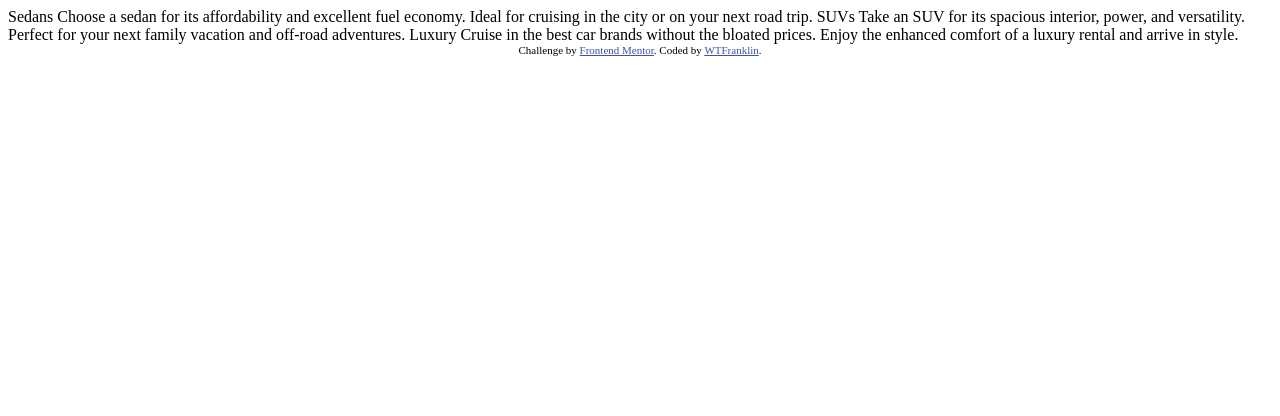
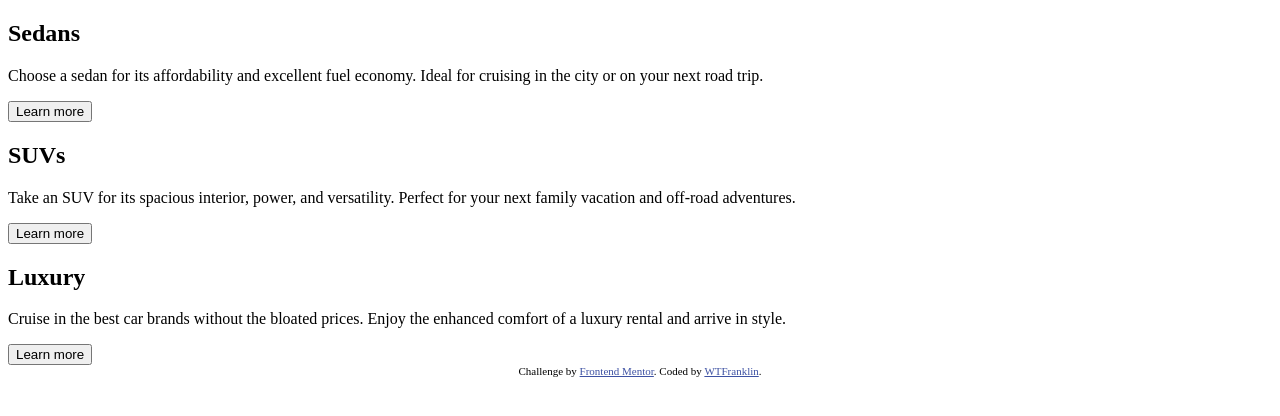
Before and after one commit to frankaddelia/three-column-layout-component, a plain HTML site: page index.html in a window 1280 px wide. Drawn offline with Linux system fonts and the light colour scheme.

Commit message:
Add markup

```diff
--- a/index.html
+++ b/index.html
@@ -25,22 +25,39 @@
 
 <body>
 
-    Sedans
+    <main class="container">
+        <div id="sedans" class="column">
+            <h2>Sedans</h2>
+            <p>
                 Choose a sedan for its affordability and excellent fuel economy. Ideal for cruising in the city
                 or on your next road trip.
+            </p>
+            <button>Learn more</button>
+        </div>
 
-    SUVs
+        <div id="suvs" class="column">
+            <h2>SUVs</h2>
+            <p>
                 Take an SUV for its spacious interior, power, and versatility. Perfect for your next family vacation
                 and off-road adventures.
+            </p>
+            <button>Learn more</button>
+        </div>
 
-    Luxury
+        <div id="luxury" class="column">
+            <h2>Luxury</h2>
+            <p>
                 Cruise in the best car brands without the bloated prices. Enjoy the enhanced comfort of a luxury
                 rental and arrive in style.
+            </p>
+            <button>Learn more</button>
+        </div>
+    </main>
 
-    <div class="attribution">
+    <footer class="attribution">
         Challenge by <a href="https://www.frontendmentor.io?ref=challenge" target="_blank">Frontend Mentor</a>.
         Coded by <a href="#">WTFranklin</a>.
-    </div>
+    </footer>
 </body>
 
 </html>
```
Lines whose indentation alone changed are shown as unchanged.
